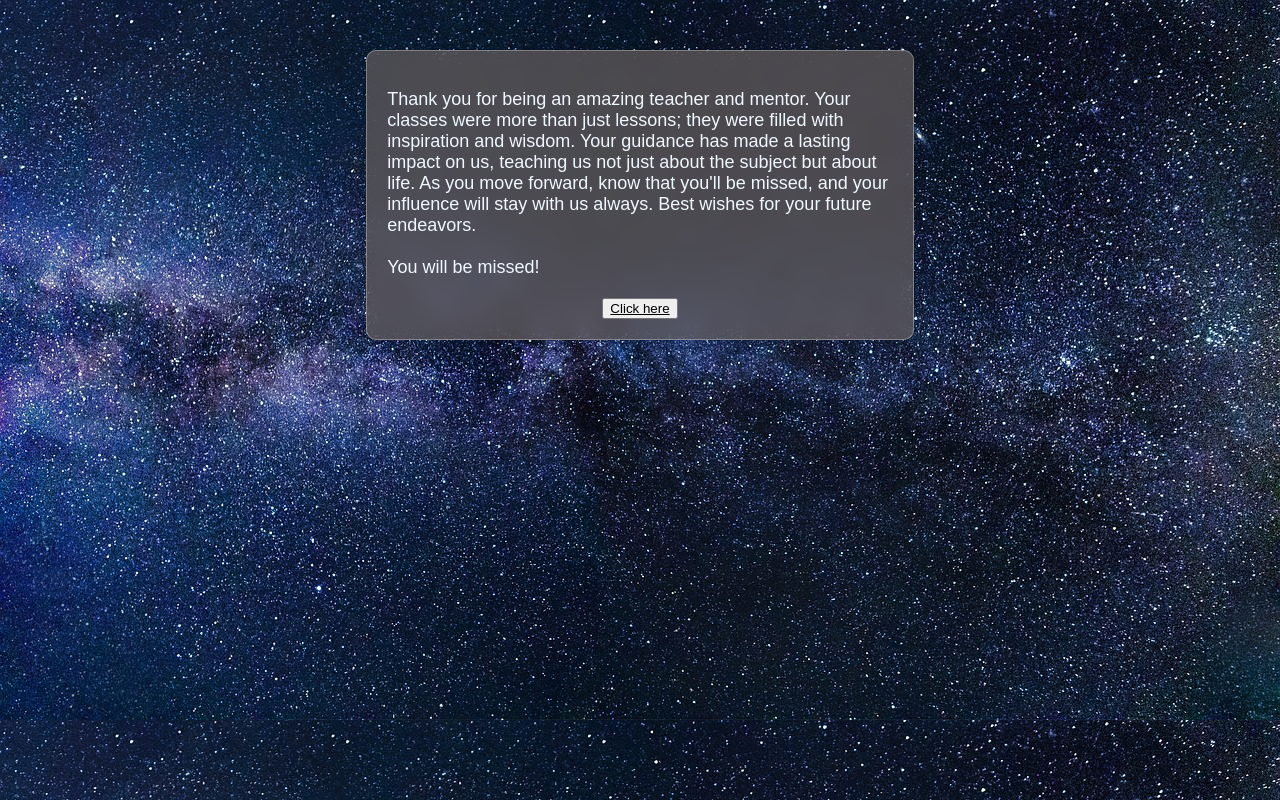
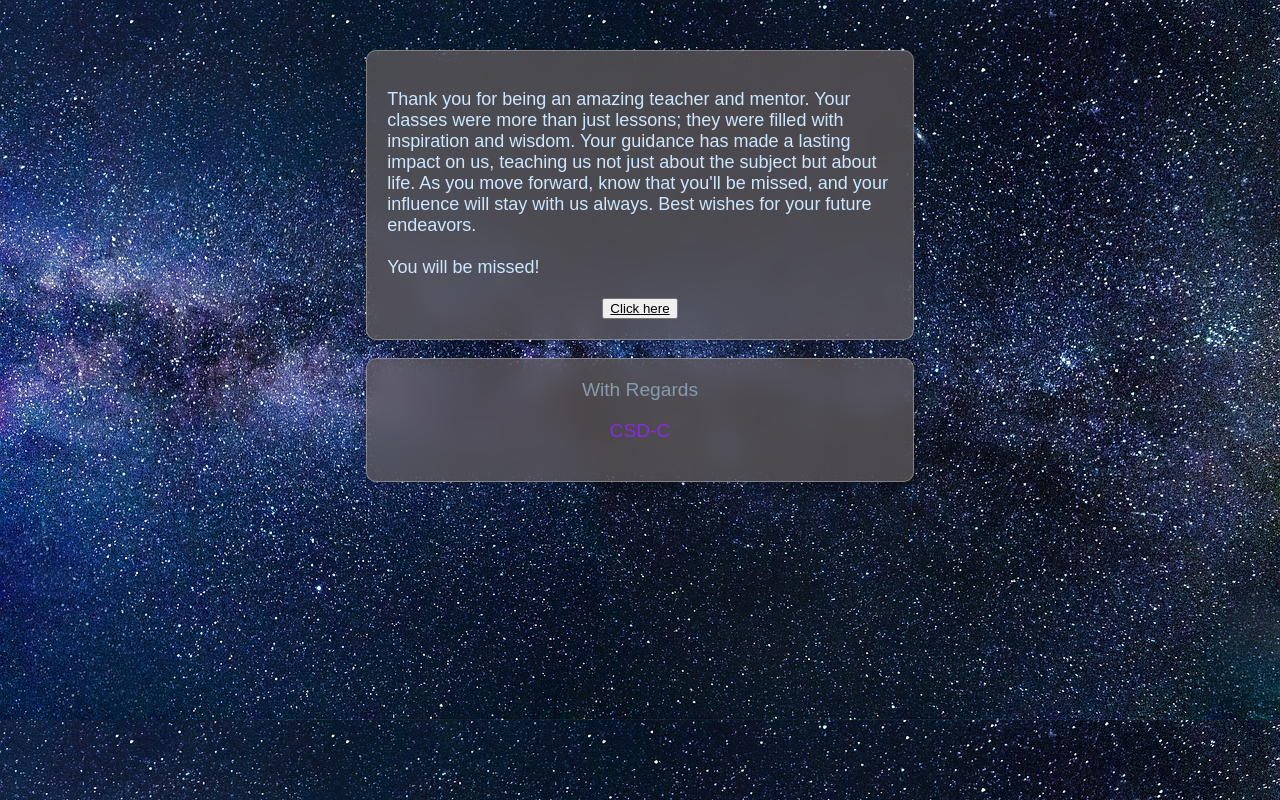
Before and after one commit to jagathgutti/bharath_sir, a plain HTML site: page index.html in a window 1280 px wide. Drawn offline with Linux system fonts and the light colour scheme.

Commit message:
Update index.html

```diff
--- a/index.html
+++ b/index.html
@@ -34,11 +34,21 @@
 </head>
 <body>
     <div class="message">
-        <p style="font-size: large; color: aliceblue; text-align: left;">
+        <p style="font-size: large; color: rgb(205, 231, 254); text-align: left;">
             Thank you for being an amazing teacher and mentor. Your classes were more than just lessons; they were filled with inspiration and wisdom. Your guidance has made a lasting impact on us, teaching us not just about the subject but about life. As you move forward, know that you'll be missed, and your influence will stay with us always. Best wishes for your future endeavors. <br>
             <br> You will be missed!
         </p>
         <button > <a href="sir.html" style=" color: black;">Click here</a></button>
     </div>
+    <br>
+    <footer style="margin-bottom: 0%;">
+        <div class="message" style="color: rgb(135, 156, 173);">
+            With Regards <br>
+            <p style="color: blueviolet;">
+                CSD-C
+            </p>
+
+        </div>
+    </footer>
 </body>
 </html>
```
